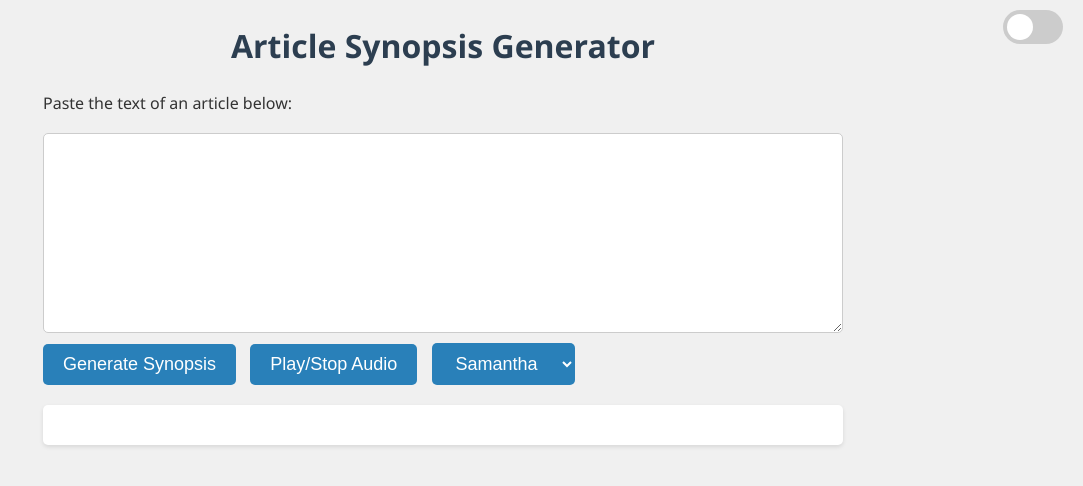
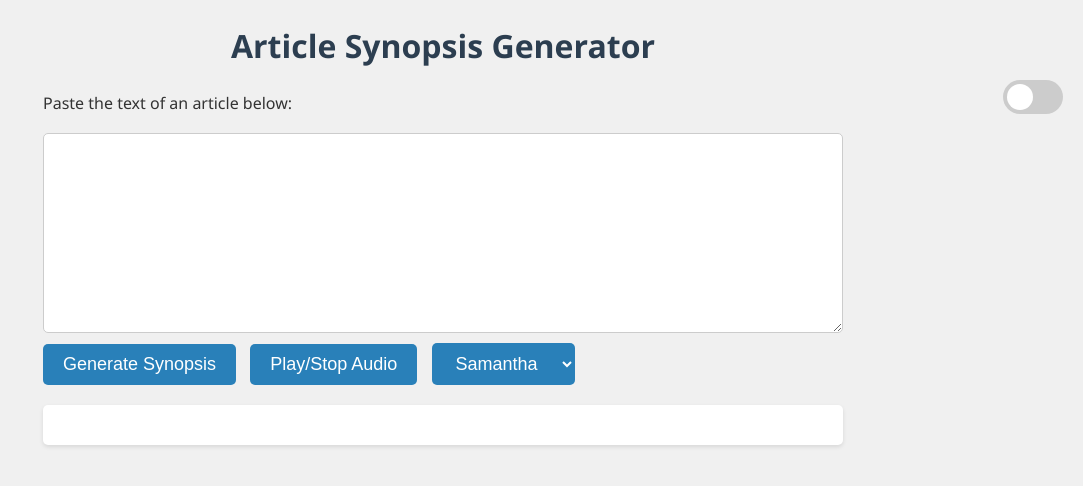
Before and after one commit to marcusg999/articlesynopsisgenerator, a plain HTML site: page index.html in a window 1280 px wide. Shown: the whole page, without its empty margins (197-1280 px from the left). Drawn offline with Linux system fonts and the light colour scheme.

Commit message:
Update index.html

```diff
--- a/index.html
+++ b/index.html
@@ -85,7 +85,7 @@ body.night-mode #synopsis {
 
 .switch {
   position: fixed;
-  top: 10px;
+  top: 80px;
   right: 20px;
   display: inline-block;
   width: 60px;
```
